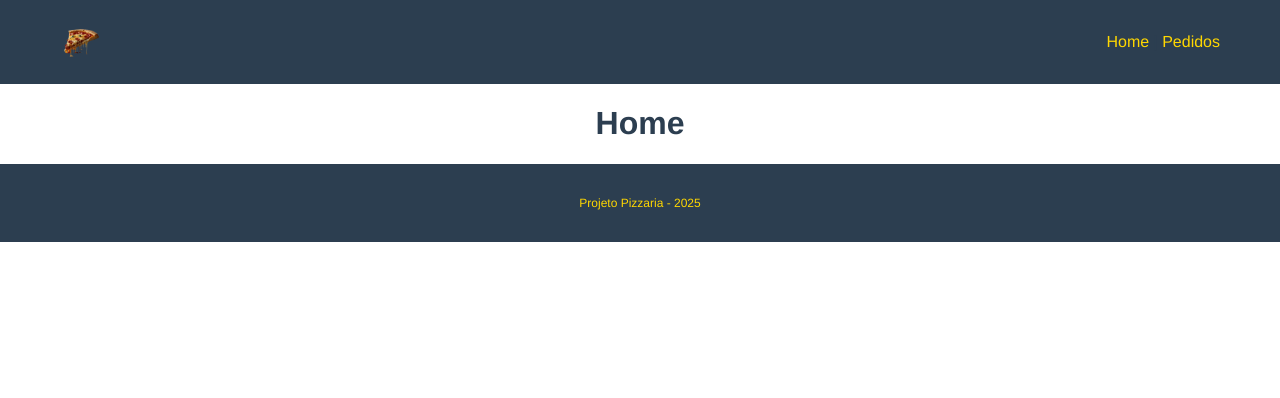
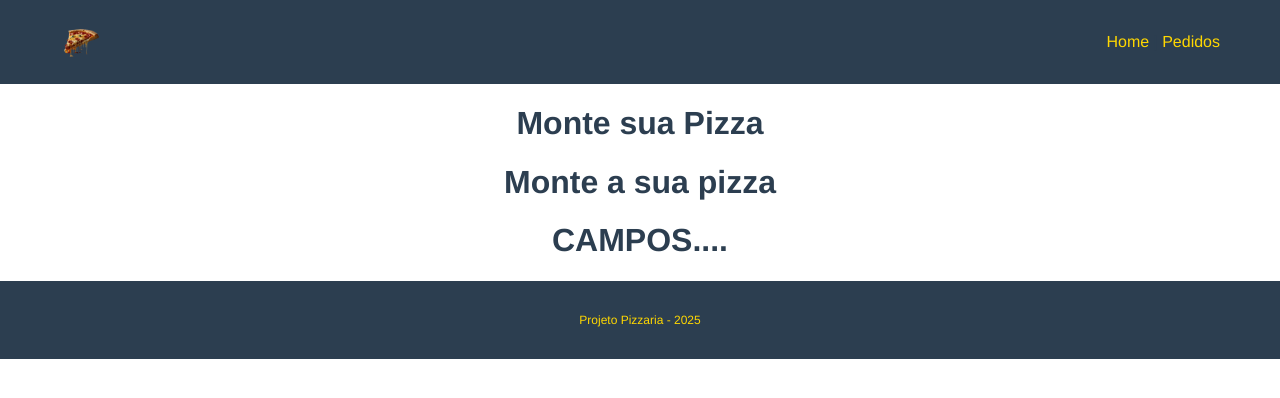
Before and after one commit to oJaciel/Projeto-Pizzaria-Vue, a Vue app: page / in a window 1280 px wide. Shown: the top 398 px of the page. Built offline with nearby package versions, Linux system fonts and the light colour scheme.

Commit message:
Componentes HomeView
Criados os componentes que irão compor a tela de Home (a serem implementados).

```diff
--- /dev/null
+++ b/src/components/Banner.vue
@@ -0,0 +1,15 @@
+<template>
+    <div>
+        <h1>Monte sua Pizza</h1>
+    </div>
+</template>
+
+<script>
+export default {
+    name: "Banner",
+}
+</script>
+
+<style scoped>
+
+</style>
--- /dev/null
+++ b/src/components/PizzaForm.vue
@@ -0,0 +1,15 @@
+<template>
+    <div>
+        <h1>CAMPOS....</h1>
+    </div>
+</template>
+
+<script>
+export default {
+    name: "PizzaForm",
+}
+</script>
+
+<style scoped>
+
+</style>
--- a/src/views/AboutView.vue
+++ /dev/null
@@ -1,3 +0,0 @@
-<template>
-
-</template>
--- a/src/views/HomeView.vue
+++ b/src/views/HomeView.vue
@@ -1,9 +1,19 @@
 <template>
-  <div class='home'>
-    <h1>Home</h1>
+  <div>
+    <Banner />
+    <h1>Monte a sua pizza</h1>
+    <PizzaForm />
   </div>
 </template>
 
 <script>
-
+  import Banner from '../components/Banner.vue'
+  import PizzaForm from '../components/PizzaForm.vue'
+  export default {
+    name: "HomeView",
+    components: {
+      Banner,
+      PizzaForm,
+    }
+  }
 </script>
--- /dev/null
+++ b/src/views/PedidosView.vue
@@ -0,0 +1,5 @@
+<template>
+  <div class="pedidos">
+    <h1>Pedidos</h1>
+  </div>
+</template>
```
